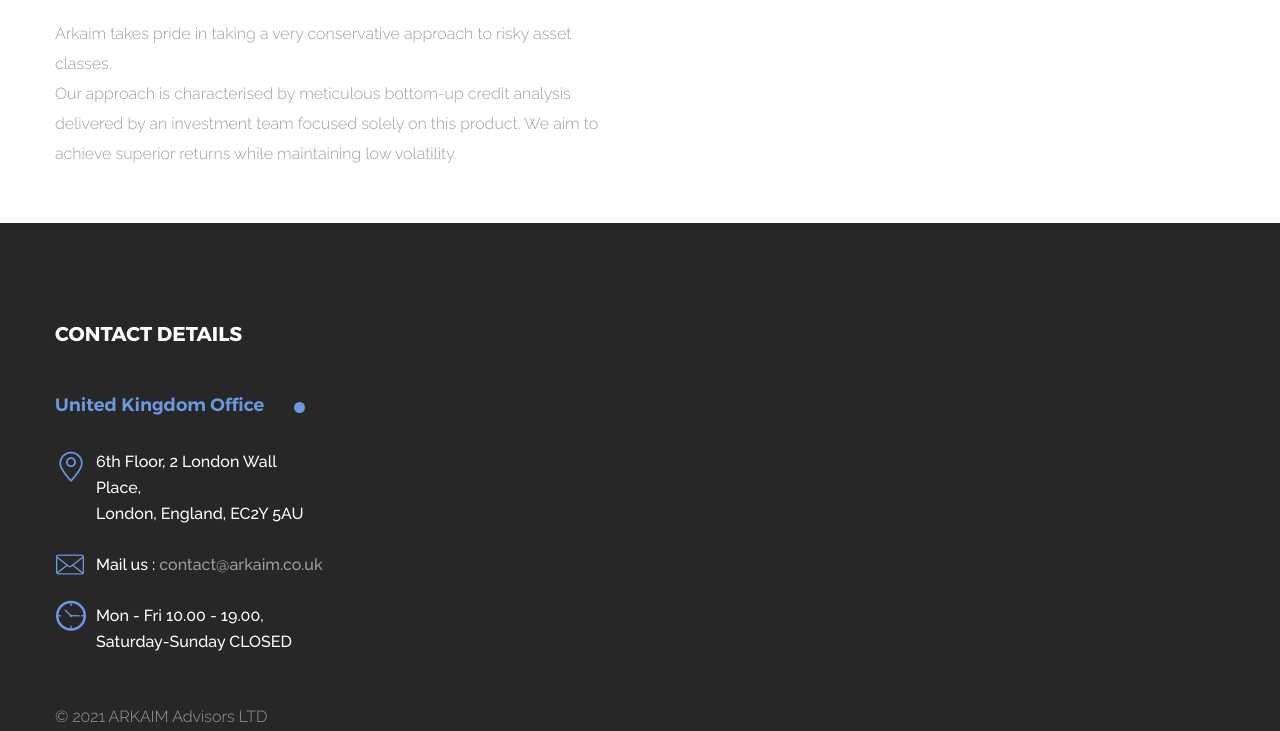
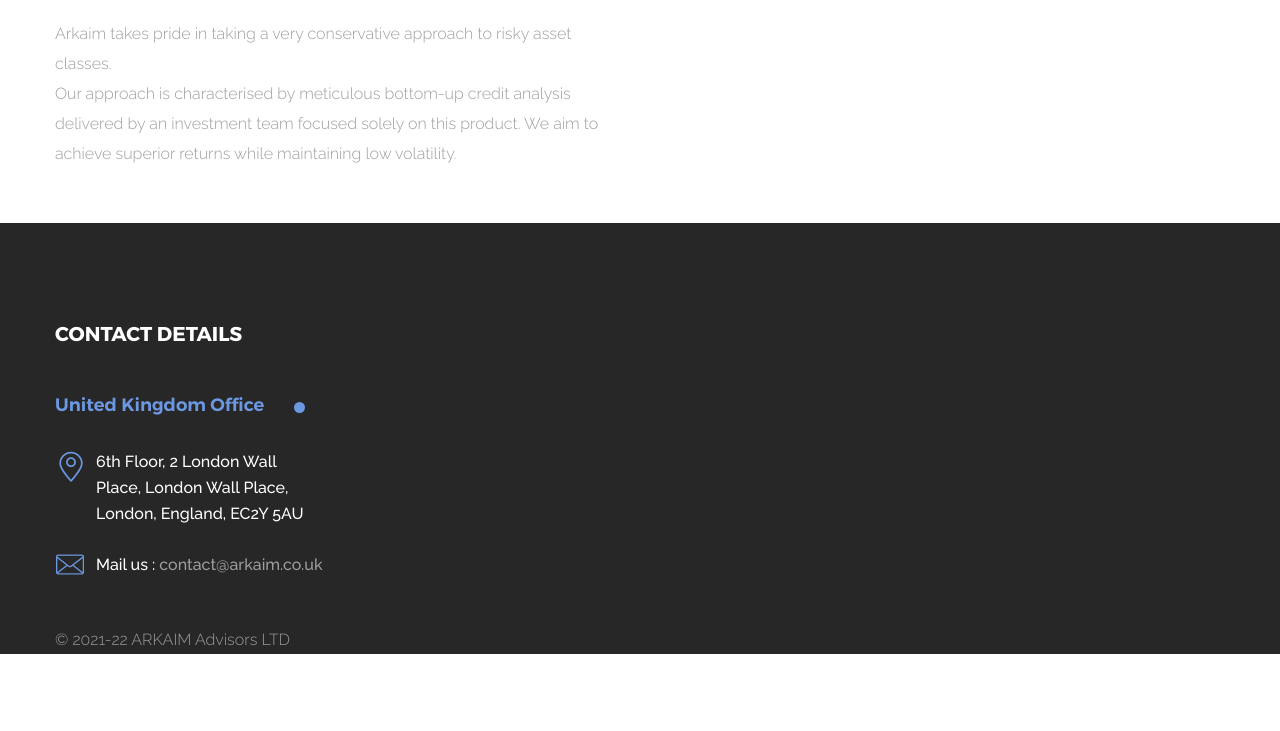
Before and after one commit to ARKAIM-ADVISORS-LTD/production-site, a plain HTML site: page index.html in a window 1280 px wide. Shown: the part 1241-1972 px from the top of the page. After the commit the page ends 1895 px from the top, so only its background shows below. Drawn offline with Linux system fonts and the light colour scheme; some packages are replaced by stand-ins of ours; files whose address does not match are found by name.

Commit message:
Update index.html

```diff
--- a/index.html
+++ b/index.html
@@ -94,8 +94,8 @@
 						<a href="index.html" class="pull-left logo"><img src="images/logo/logo.png" alt="LOGO"></a>
 
 						<ul class="bottom_header_address pull-right">
-							<li><span class="ficon flaticon-map"></span> <p>6th Floor, 2 London Wall Place,<br>London, England, EC2Y 5AU</p></li>
-							<li><span class="ficon flaticon-clock"></span> <p>Mon - Fri 10.00 - 19.00,<br>Saturday-Sunday CLOSED</p></li>
+							<li><span class="ficon flaticon-map"></span> <p>6th Floor, 2 London Wall Place, London Wall Place,<br>London, England, EC2Y 5AU</p></li>
+							<!-- <li><span class="ficon flaticon-clock"></span> <p>Mon - Fri 10.00 - 19.00,<br>Saturday-Sunday CLOSED</p></li>-->
 							<li>
 								<!-- <ul class="social_icon">
 									<li><a href="" class="tran3s"><i class="fa fa-facebook" aria-hidden="true"></i></a></li>
@@ -439,10 +439,10 @@
 									    <div class="item active">
 									      	<h6>United Kingdom Office</h6>
 											<ul>
-												<li><span class="ficon flaticon-map"></span>6th Floor, 2 London Wall Place, <br>London, England, EC2Y 5AU</li>
+												<li><span class="ficon flaticon-map"></span>6th Floor, 2 London Wall Place, London Wall Place,<br>London, England, EC2Y 5AU</li>
 												<!-- <<li><span class="ficon flaticon-mobile"></span> Call us: +3257 700 1430</li>-->
 												<li><span class="ficon flaticon-message"></span> Mail us : <a href="mailto:contact@arkaim.co.uk"> contact@arkaim.co.uk</a></li>
-												<li><span class="ficon flaticon-clock"></span> Mon - Fri 10.00 - 19.00,<br>Saturday-Sunday CLOSED</li>
+												<!-- <li><span class="ficon flaticon-clock"></span> Mon - Fri 10.00 - 19.00,<br>Saturday-Sunday CLOSED</li>-->
 											</ul>
 									    </div>
 
@@ -474,7 +474,7 @@
 
 				div class="bottom_footer clear_fix">
 					<div class="container">
-						<p class="pull-left">© 2021 ARKAIM Advisors LTD</p>
+						<p class="pull-left">© 2021-22 ARKAIM Advisors LTD</p>
 
 					</div>
 				</div>
```
